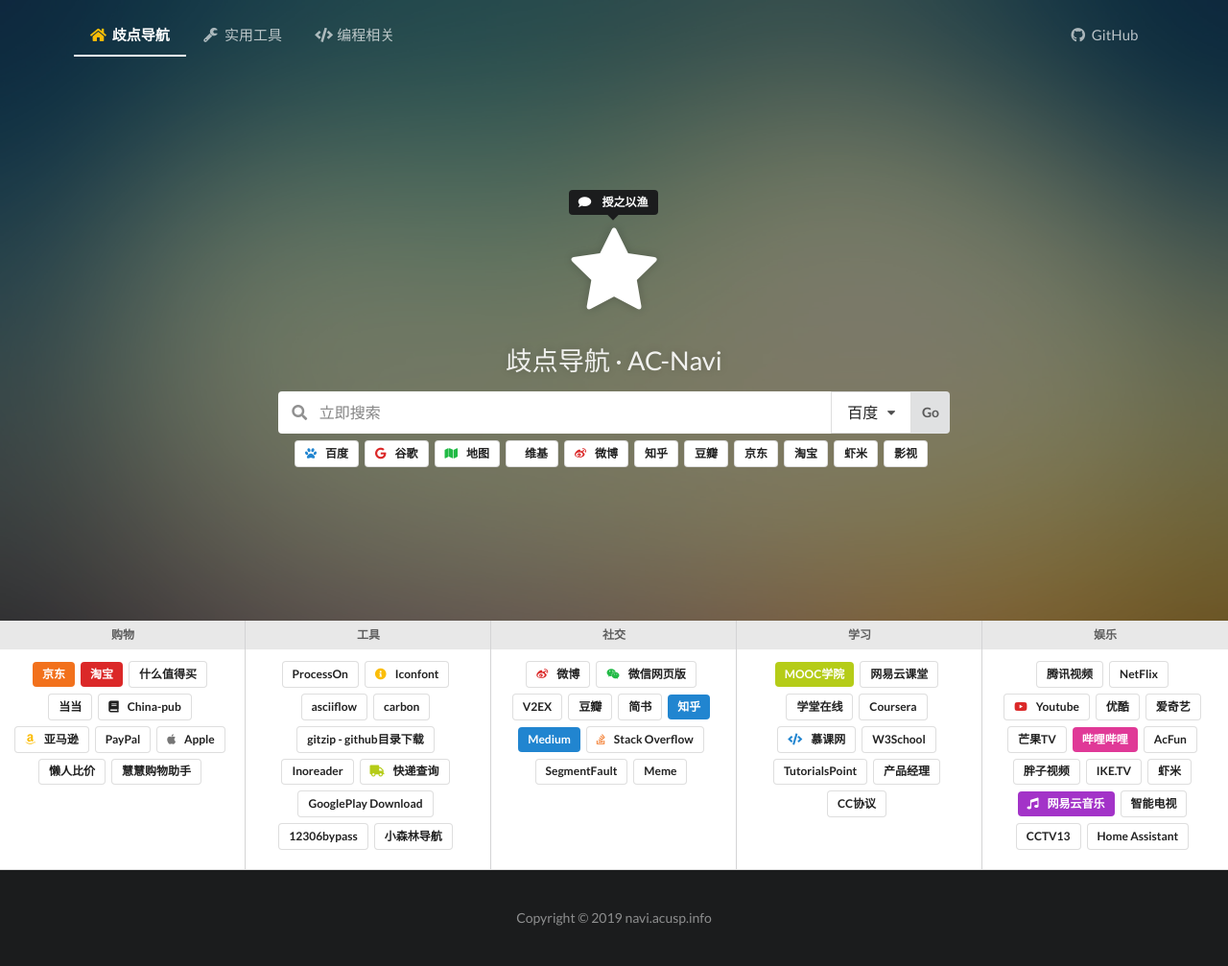
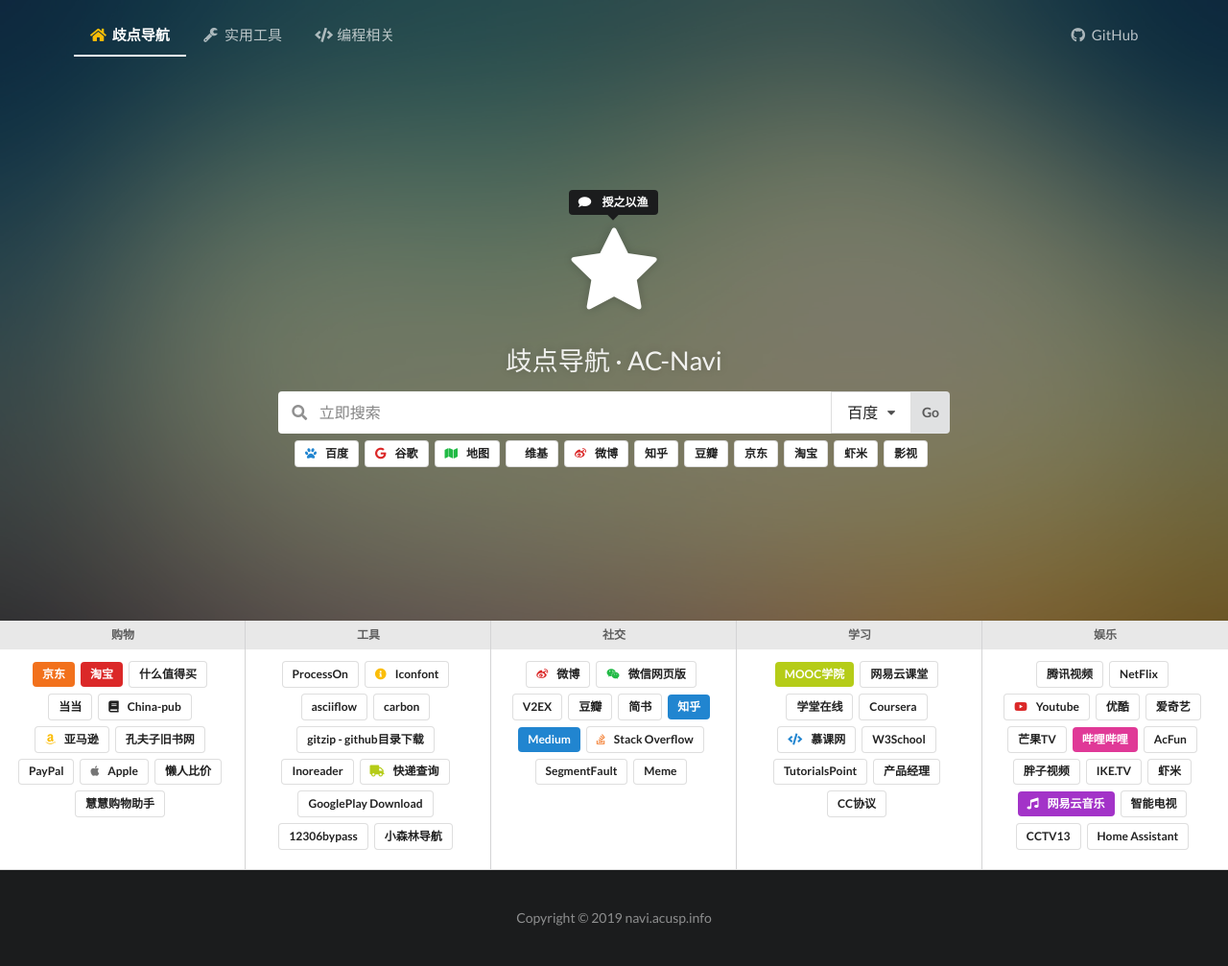
Before and after one commit to acusp/AC-Navi, a Jekyll site: the page built from index.html, in a window 1280 px wide. Shown: the whole page at 96% size. Built offline with Jekyll 4.4.1, drawn with Linux system fonts in a browser that asks for light colours; comment, search, counter and statistics services are not loaded.

Commit message:
Add kongfuzi

```diff
--- a/_data/home_links.yml
+++ b/_data/home_links.yml
@@ -27,6 +27,10 @@
       icon: amazon yellow
       style: basic
       url: https://www.amazon.cn/
+
+    - name: 孔夫子旧书网
+      style: basic
+      url: http://www.kongfz.com/
 
     - name: PayPal
       style: basic
```
